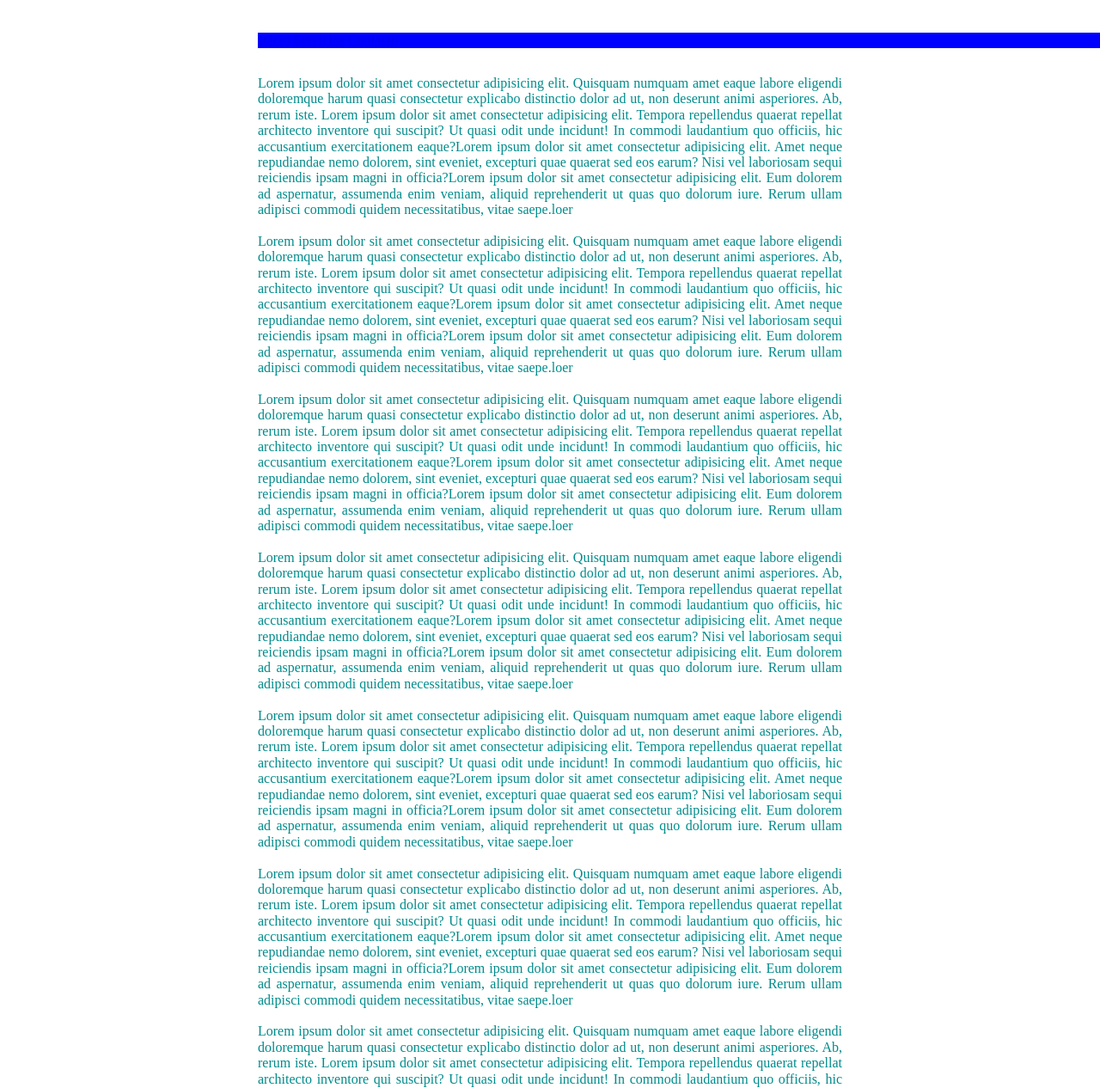
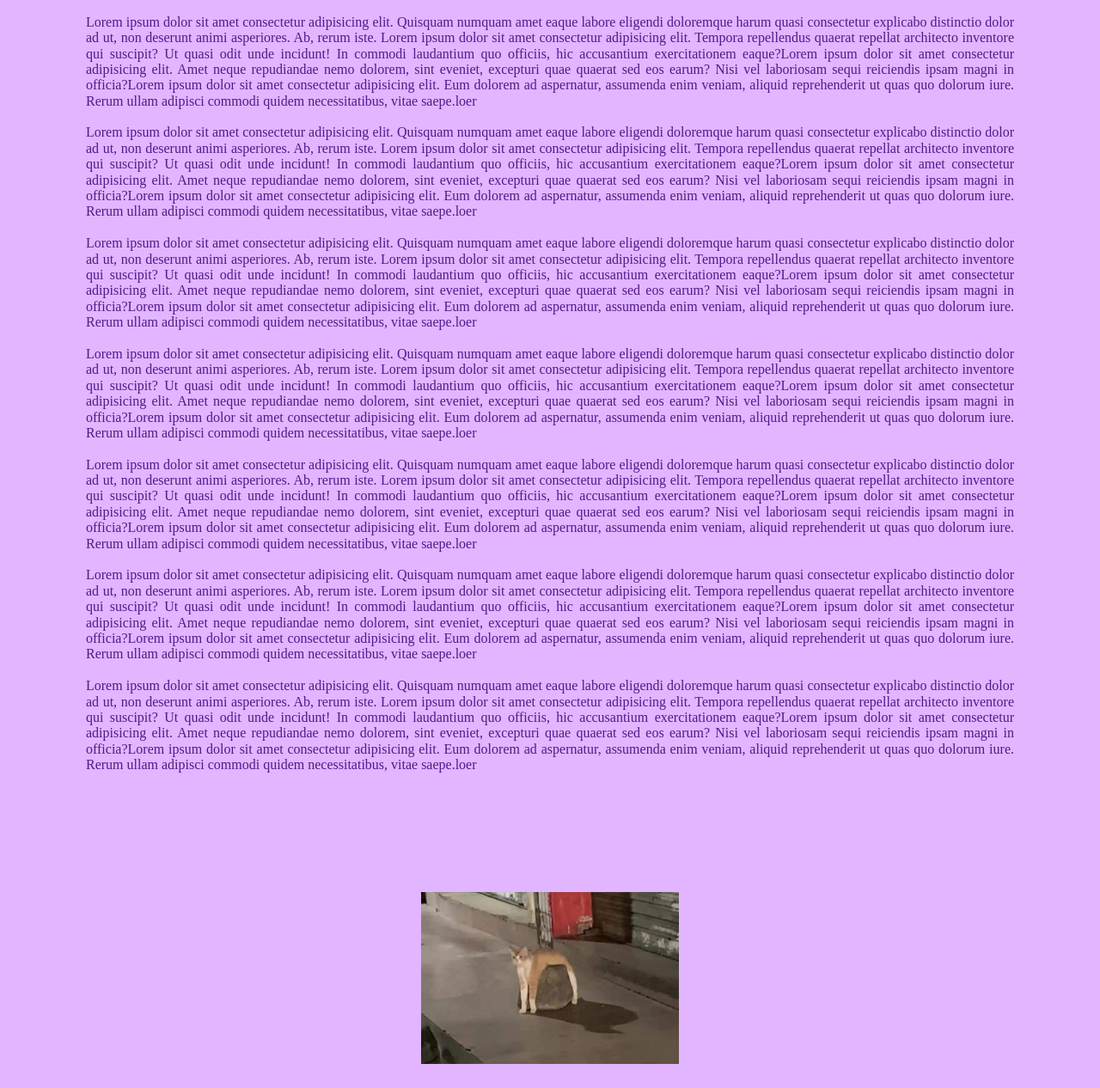
Before and after one commit to DanielMoreno17/TallerHTML, a plain HTML site: page CSS/index.html in a window 1280 px wide. Shown: the part 212-1478 px from the top of the page at 86% size. Drawn offline with Linux system fonts and the light colour scheme.

Commit message:
Producto terminado, se han realizado todos los cambios requeridos para el taller de HTML5

```diff
--- a/CSS/index.html
+++ b/CSS/index.html
@@ -14,10 +14,13 @@
             <li class="list-nav"><a href="#">Inicio</a></li>
             <li class="list-nav"><a href="#">Servicios</a></li>
             <li class="list-nav"><a href="#">Contacto</a></li>
+            <li class="list-nav"><a href="#">Compartir</a></li>
+            <li class="list-nav"><a href="#">Ayuda</a></li>
+            <li class="list-nav"><a href="#">Acerca de</a></li>
         </ul>
     </nav>
     <body>
-        <p class="container">
+        <p class="p">
             Lorem ipsum dolor sit amet consectetur adipisicing elit. Quisquam numquam amet eaque labore eligendi doloremque harum quasi consectetur explicabo distinctio dolor ad ut, non deserunt animi asperiores. Ab, rerum iste. Lorem ipsum dolor sit amet consectetur adipisicing elit. Tempora repellendus quaerat repellat architecto inventore qui suscipit? Ut quasi odit unde incidunt! In commodi laudantium quo officiis, hic accusantium exercitationem eaque?Lorem ipsum dolor sit amet consectetur adipisicing elit. Amet neque repudiandae nemo dolorem, sint eveniet, excepturi quae quaerat sed eos earum? Nisi vel laboriosam sequi reiciendis ipsam magni in officia?Lorem ipsum dolor sit amet consectetur adipisicing elit. Eum dolorem ad aspernatur, assumenda enim veniam, aliquid reprehenderit ut quas quo dolorum iure. Rerum ullam adipisci commodi quidem necessitatibus, vitae saepe.loer <br> <br>
             Lorem ipsum dolor sit amet consectetur adipisicing elit. Quisquam numquam amet eaque labore eligendi doloremque harum quasi consectetur explicabo distinctio dolor ad ut, non deserunt animi asperiores. Ab, rerum iste. Lorem ipsum dolor sit amet consectetur adipisicing elit. Tempora repellendus quaerat repellat architecto inventore qui suscipit? Ut quasi odit unde incidunt! In commodi laudantium quo officiis, hic accusantium exercitationem eaque?Lorem ipsum dolor sit amet consectetur adipisicing elit. Amet neque repudiandae nemo dolorem, sint eveniet, excepturi quae quaerat sed eos earum? Nisi vel laboriosam sequi reiciendis ipsam magni in officia?Lorem ipsum dolor sit amet consectetur adipisicing elit. Eum dolorem ad aspernatur, assumenda enim veniam, aliquid reprehenderit ut quas quo dolorum iure. Rerum ullam adipisci commodi quidem necessitatibus, vitae saepe.loer <br> <br>
             Lorem ipsum dolor sit amet consectetur adipisicing elit. Quisquam numquam amet eaque labore eligendi doloremque harum quasi consectetur explicabo distinctio dolor ad ut, non deserunt animi asperiores. Ab, rerum iste. Lorem ipsum dolor sit amet consectetur adipisicing elit. Tempora repellendus quaerat repellat architecto inventore qui suscipit? Ut quasi odit unde incidunt! In commodi laudantium quo officiis, hic accusantium exercitationem eaque?Lorem ipsum dolor sit amet consectetur adipisicing elit. Amet neque repudiandae nemo dolorem, sint eveniet, excepturi quae quaerat sed eos earum? Nisi vel laboriosam sequi reiciendis ipsam magni in officia?Lorem ipsum dolor sit amet consectetur adipisicing elit. Eum dolorem ad aspernatur, assumenda enim veniam, aliquid reprehenderit ut quas quo dolorum iure. Rerum ullam adipisci commodi quidem necessitatibus, vitae saepe.loer <br> <br>
@@ -27,5 +30,7 @@
             Lorem ipsum dolor sit amet consectetur adipisicing elit. Quisquam numquam amet eaque labore eligendi doloremque harum quasi consectetur explicabo distinctio dolor ad ut, non deserunt animi asperiores. Ab, rerum iste. Lorem ipsum dolor sit amet consectetur adipisicing elit. Tempora repellendus quaerat repellat architecto inventore qui suscipit? Ut quasi odit unde incidunt! In commodi laudantium quo officiis, hic accusantium exercitationem eaque?Lorem ipsum dolor sit amet consectetur adipisicing elit. Amet neque repudiandae nemo dolorem, sint eveniet, excepturi quae quaerat sed eos earum? Nisi vel laboriosam sequi reiciendis ipsam magni in officia?Lorem ipsum dolor sit amet consectetur adipisicing elit. Eum dolorem ad aspernatur, assumenda enim veniam, aliquid reprehenderit ut quas quo dolorum iure. Rerum ullam adipisci commodi quidem necessitatibus, vitae saepe.loer <br> <br>
             Lorem ipsum dolor sit amet consectetur adipisicing elit. Quisquam numquam amet eaque labore eligendi doloremque harum quasi consectetur explicabo distinctio dolor ad ut, non deserunt animi asperiores. Ab, rerum iste. Lorem ipsum dolor sit amet consectetur adipisicing elit. Tempora repellendus quaerat repellat architecto inventore qui suscipit? Ut quasi odit unde incidunt! In commodi laudantium quo officiis, hic accusantium exercitationem eaque?Lorem ipsum dolor sit amet consectetur adipisicing elit. Amet neque repudiandae nemo dolorem, sint eveniet, excepturi quae quaerat sed eos earum? Nisi vel laboriosam sequi reiciendis ipsam magni in officia?Lorem ipsum dolor sit amet consectetur adipisicing elit. Eum dolorem ad aspernatur, assumenda enim veniam, aliquid reprehenderit ut quas quo dolorum iure. Rerum ullam adipisci commodi quidem necessitatibus, vitae saepe.loer <br> <br>
             </p>
+            <div class="imagen"></div>
+
     </body>
 </html>
--- a/CSS/style.css
+++ b/CSS/style.css
@@ -1,19 +1,33 @@
 body{
     font-family: "Times New Roman", sans-serif;
-    color: darkcyan;
-    text-align: justify;
-    padding: 300px;
+    background-color: rgb(225, 181, 255);
 }
 nav {
     position: fixed;
-    background-color: blue;
+    background-color: lightblue;
     width: 100%;
-    margin-top: -50px;
+    margin-top: 50;
 }
 
 .list-nav{
     display: inline-block;
     list-style-type: none;
     padding: 10;
-    margin: 0;
+    margin: 10;
 }
+p{
+    color: rgb(82, 25, 138);
+    text-align: justify;
+    padding: 100px;
+}
+
+
+
+.imagen {
+    width: 300px;
+    height: 200px;
+    background-image: url('xd1.jpg');
+    background-size: cover;
+    background-position: center;
+    margin: 20px auto;
+}
--- /dev/null
+++ b/HTML5/Ejemplos/style.css
@@ -0,0 +1,18 @@
+body {
+    text-align: center;
+    font-family: 'Times New Roman', sans-serif;
+    background-color: rgb(228, 225, 94);
+}
+
+h1 {
+    color: blue;
+    font-size: 40px;
+}
+
+p {
+    color: green;
+    text-align: justify;
+    margin: 0 auto;
+    width: 80%;
+    font-size: 30px
+}
```
Also changed, not shown: HTML5/Ejemplos/listas.html (+13 -11 lines), HTML5/Ejemplos/metadatos.html (+10 -3 lines), HTML5/index.html (+4 -3 lines), CSS/xd1.jpg (added).
